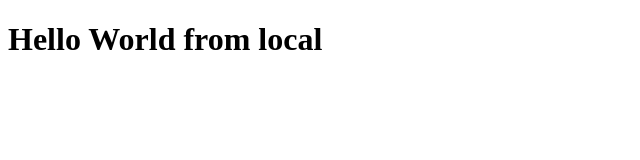
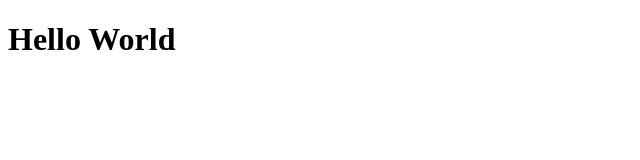
Before and after one commit to ofwald/firegit, a plain HTML site: page index.html in a window 1280 px wide. Shown: the whole page, without its empty margins (0-640 px from the left). Drawn offline with Linux system fonts and the light colour scheme.

Commit message:
Publish gh page

```diff
--- a/index.html
+++ b/index.html
@@ -7,6 +7,6 @@
 	<body>
 		<div id="root"></div>
 		<!-- <script src="/bundle.js"></script> -->
-		<h1>Hello World from local</h1>
+		<h1>Hello World</h1>
 	</body>
 </html>
```
